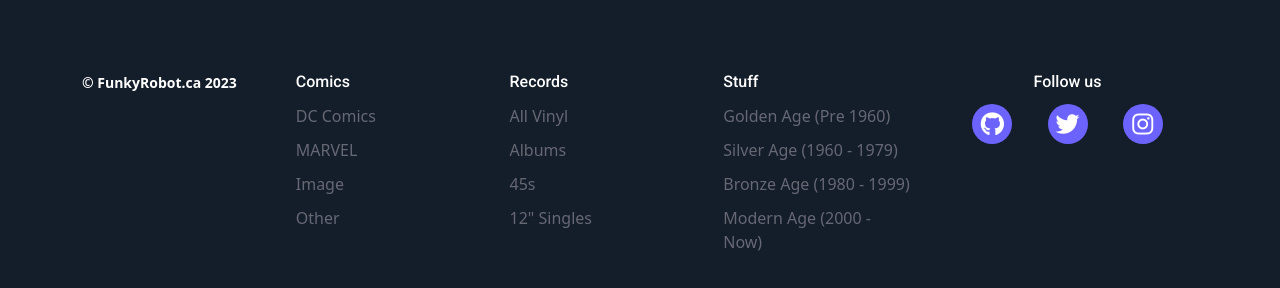
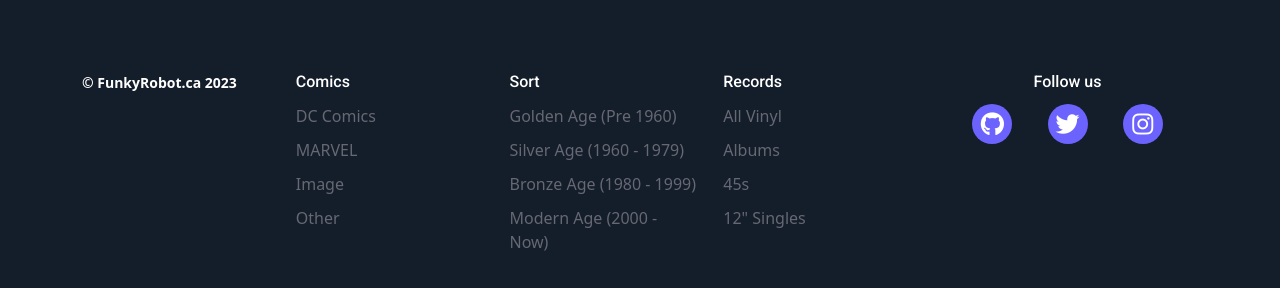
Before and after one commit to FunkyRobot73/swap, an Angular app: page /#/home in a window 1280 px wide. Shown: the part 1093-1381 px from the top of the page. Built offline with nearby package versions, Linux system fonts and the light colour scheme; no server answers.

Commit message:
sort Golden Age DC

```diff
--- a/src/app/components/footer/footer.component.html
+++ b/src/app/components/footer/footer.component.html
@@ -31,6 +31,16 @@
             </ul>
           </div>
           <div class="col-sm">
+            <h3>Sort</h3>
+            <ul class="list-unstyled links">
+              <!-- <li><a routerLink="our-story">Our Story</a></li> -->
+              <li><a routerLink="golden">Golden Age (Pre 1960)</a></li>
+              <li><a routerLink="silver">Silver Age (1960 - 1979)</a></li>
+              <li><a routerLink="bronze">Bronze Age (1980 - 1999)</a></li>
+              <li><a routerLink="modern">Modern Age (2000 - Now)</a></li>
+            </ul>
+          </div>
+          <div class="col-sm">
             <h3>Records</h3>
             <ul class="list-unstyled links">
               <li><a routerLink="vinyl">All Vinyl</a></li>
@@ -39,16 +49,7 @@
               <li><a routerLink="singles">12" Singles</a></li>
             </ul>
           </div>
-          <div class="col-sm">
-            <h3>Stuff</h3>
-            <ul class="list-unstyled links">
-              <!-- <li><a routerLink="our-story">Our Story</a></li> -->
-              <li><a routerLink="golden">Golden Age (Pre 1960)</a></li>
-              <li><a routerLink="silver">Silver Age (1960 - 1979)</a></li>
-              <li><a routerLink="bronze">Bronze Age (1980 - 1999)</a></li>
-              <li><a routerLink="modern">Modern Age (2000 - Now)</a></li>
-            </ul>
-          </div>
+
           <div class="col-md-3">
             <h3 class="text-center">Follow us</h3>
             <ul class="list-unstyled social spacer">
--- a/src/app/components/navbar/navbar.component.css
+++ b/src/app/components/navbar/navbar.component.css
@@ -2,3 +2,20 @@
         .navbar-custom .navbar-text {
             color: white;
         }
+
+        .dropdown-menu li {
+            position: relative;
+            }
+            .dropdown-menu .dropdown-submenu {
+            display: none;
+            position: absolute;
+            left: 100%;
+            top: -7px;
+            }
+            .dropdown-menu .dropdown-submenu-left {
+            right: 100%;
+            left: auto;
+            }
+            .dropdown-menu > li:hover > .dropdown-submenu {
+            display: block;
+            }
--- a/src/app/components/navbar/navbar.component.html
+++ b/src/app/components/navbar/navbar.component.html
@@ -14,7 +14,24 @@
               Comics
             </a>
             <ul class="dropdown-menu">
-              <li><a class="dropdown-item" href="/#/dccomics">DC Comics</a></li>
+              <li><a class="dropdown-item" href="/#/dccomics">DC Comics</a>
+                <ul class="dropdown-menu dropdown-submenu">
+                  <li>
+                    <a class="dropdown-item" routerLink="golden">Golden Age (Pre 1960)</a>
+                  </li>
+                  <li>
+                    <a class="dropdown-item" routerLink="silver">Silver Age (1960 - 1979)</a>
+                  </li>
+                  <li>
+                    <a class="dropdown-item" routerLink="bronze">Bronze Age (1980 - 1999)</a>
+
+                  </li>
+                  <li>
+                    <a class="dropdown-item" routerLink="modern">Modern Age (2000 - Now)</a>
+                  </li>
+
+                </ul>
+              </li>
               <li><a class="dropdown-item" href="/#/marvelcomics">MARVEL</a></li>
               <li><a class="dropdown-item" href="#/imagecomics">Image</a></li>
               <li><hr class="dropdown-divider"></li>
--- a/src/app/pipes/bronze.pipe.ts
+++ b/src/app/pipes/bronze.pipe.ts
@@ -6,7 +6,7 @@ import { Pipe, PipeTransform } from '@angular/core';
 export class BronzePipe implements PipeTransform {
 
   transform(comics: any[], year: string) {
-    return comics.filter(comic => parseInt(comic.year) <= 1999 && parseInt(comic.year) <= 1980);
+    return comics.filter(comic => parseInt(comic.year) <= 1999 && parseInt(comic.year) >= 1980);
   }
 
 }
```
